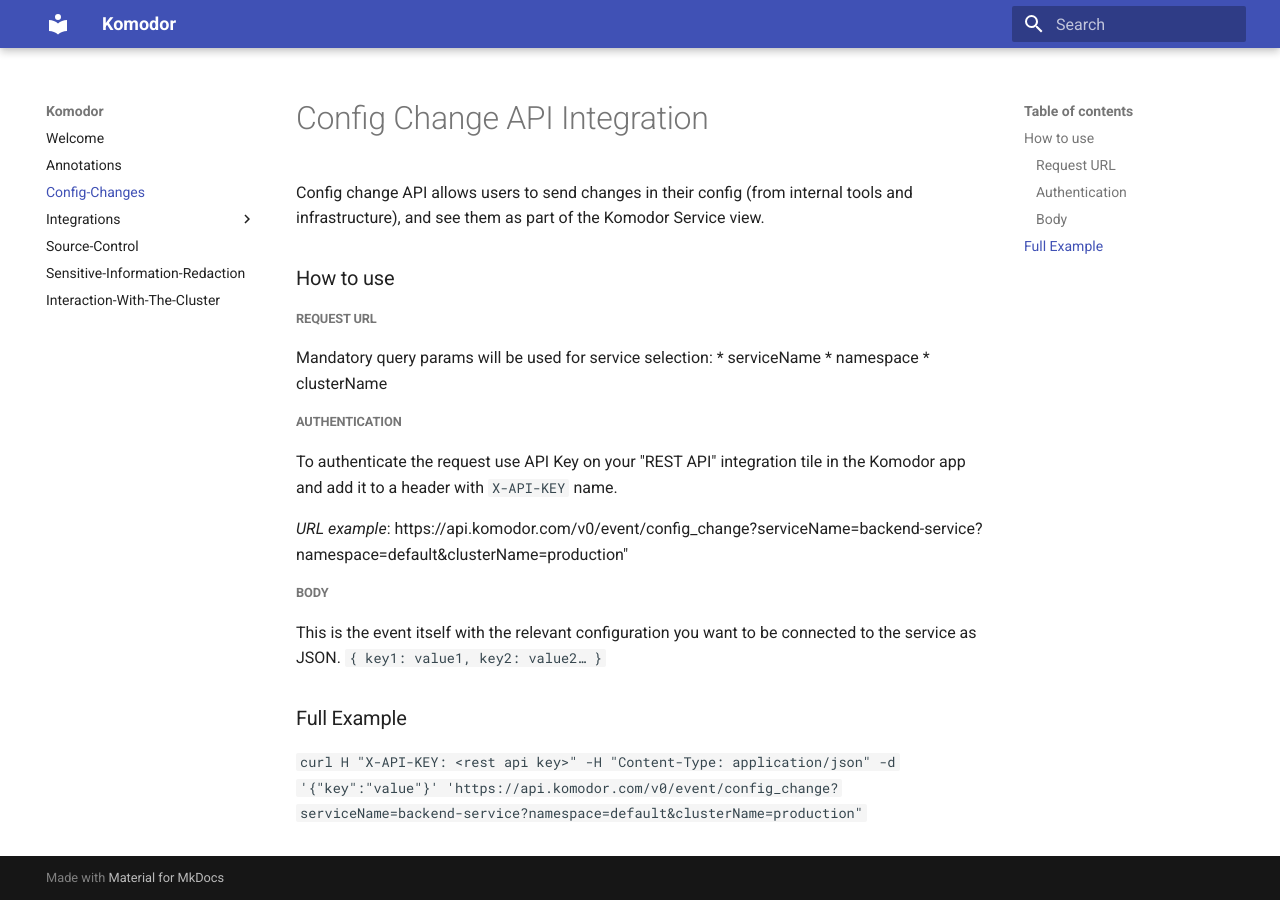
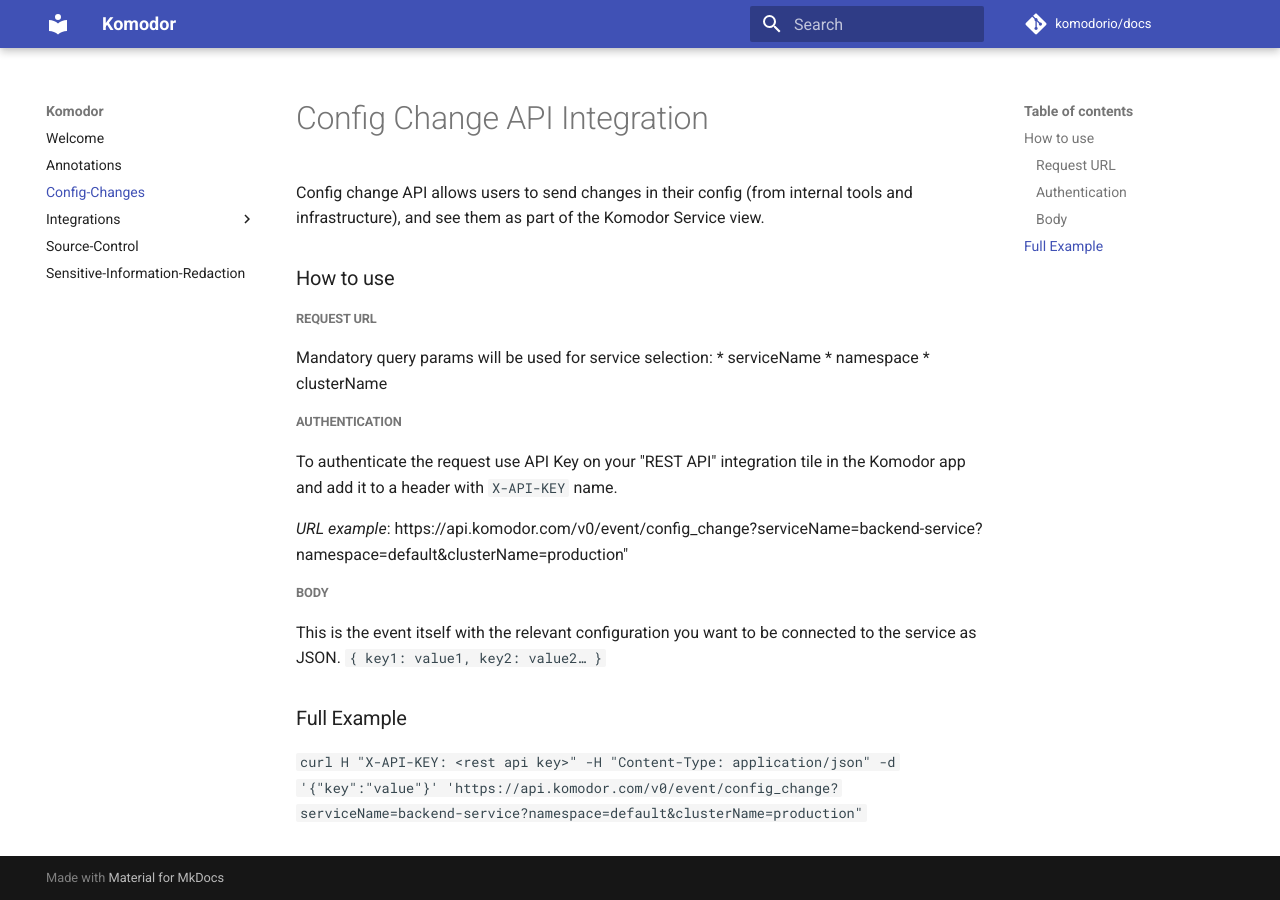
Before and after one commit to komodorio/docs, an MkDocs documentation site: the page built from docs/config-changes.md, in a window 1280 px wide. Built offline with MkDocs 1.6.1 and Material for MkDocs 9.7.7, drawn with Linux system fonts in a browser that asks for light colours; comment, search, counter and statistics services are not loaded.

Commit message:
feat: add repo name

```diff
--- a/mkdocs.yml
+++ b/mkdocs.yml
@@ -2,6 +2,8 @@
 strict: true
 site_url: "https://www.komodor.com/docs"
 use_directory_urls: false
+repo_url: https://github.com/komodorio/docs
+repo_name: komodorio/docs
 theme:
   name: material
   favicon: 'img/favicon.png'
@@ -25,4 +27,4 @@
     - Sentry: Integrations/Sentry.md
   - Source-Control: komodor-source-control.md
   - Sensitive-Information-Redaction: Sensitive-Information-Redaction.md
-  - Interaction-With-The-Cluster: Interaction-With-The-Cluster.md
+  # - Interaction-With-The-Cluster: Interaction-With-The-Cluster.md
```
